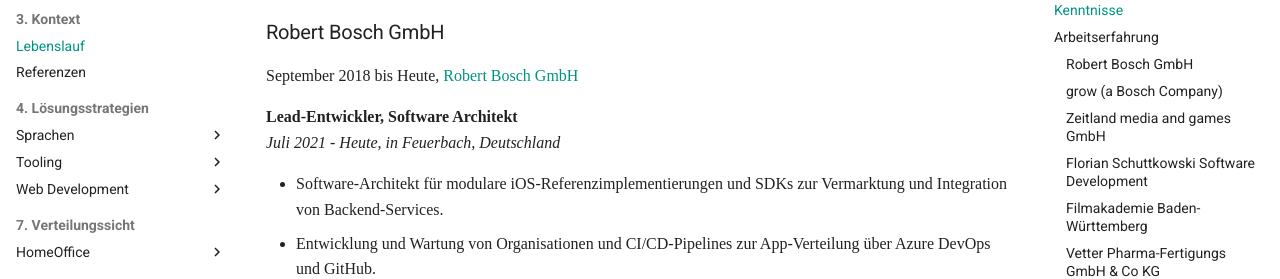
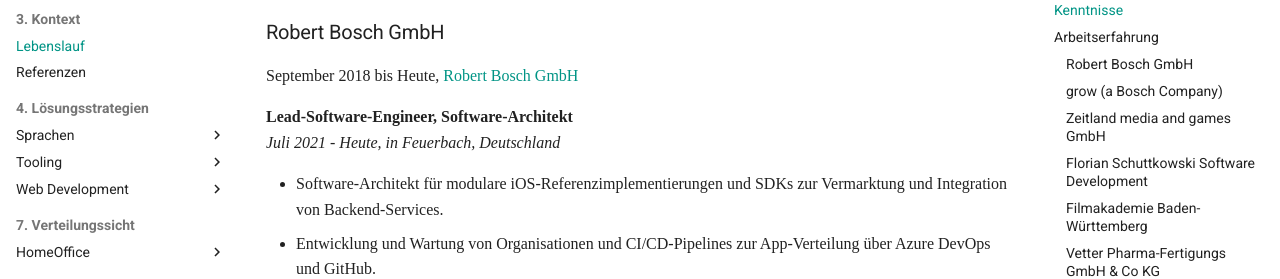
Before and after one commit to md42/arc42-website, an MkDocs documentation site: the page built from docs/kontext/lebenslauf.md, in a window 1280 px wide and 900 px high, scrolled down 1378 px. Shown: the part 152-431 px from the top of the window. Built offline with MkDocs 1.6.1 and Material for MkDocs 9.7.7, drawn with Linux system fonts in a browser that asks for light colours; some web fonts are replaced; plug-ins that fetch from the network failed and are left out; comment, search, counter and statistics services are not loaded.

Commit message:
Typo in CV

```diff
--- a/docs/kontext/lebenslauf.md
+++ b/docs/kontext/lebenslauf.md
@@ -99,7 +99,7 @@
 
 September 2018 bis Heute, [Robert Bosch GmbH](https://www.bosch.de/)
 
-**Lead-Entwickler, Software Architekt**
+**Lead-Software-Engineer, Software-Architekt**
 _Juli 2021 - Heute, in Feuerbach, Deutschland_
 
 - Software-Architekt für modulare iOS-Referenzimplementierungen und SDKs zur Vermarktung und Integration von Backend-Services.
```
